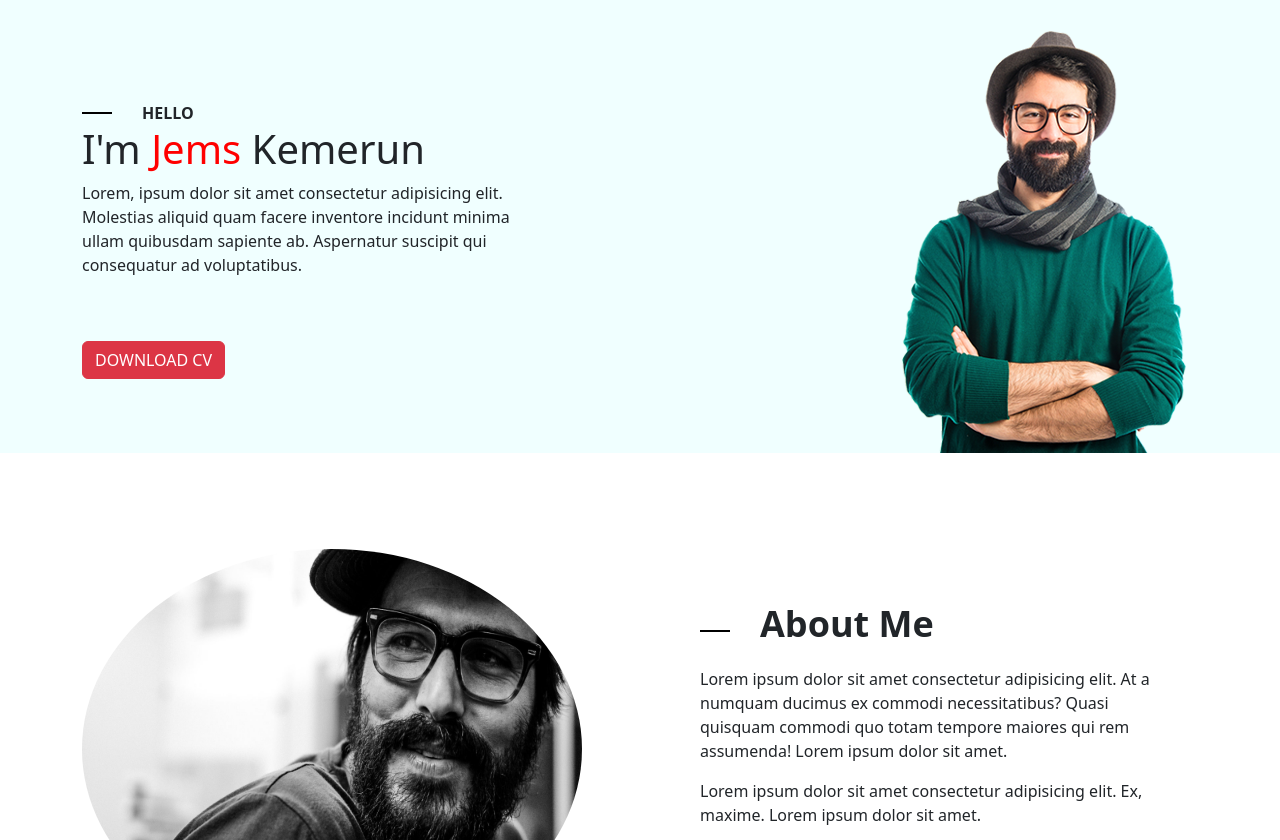
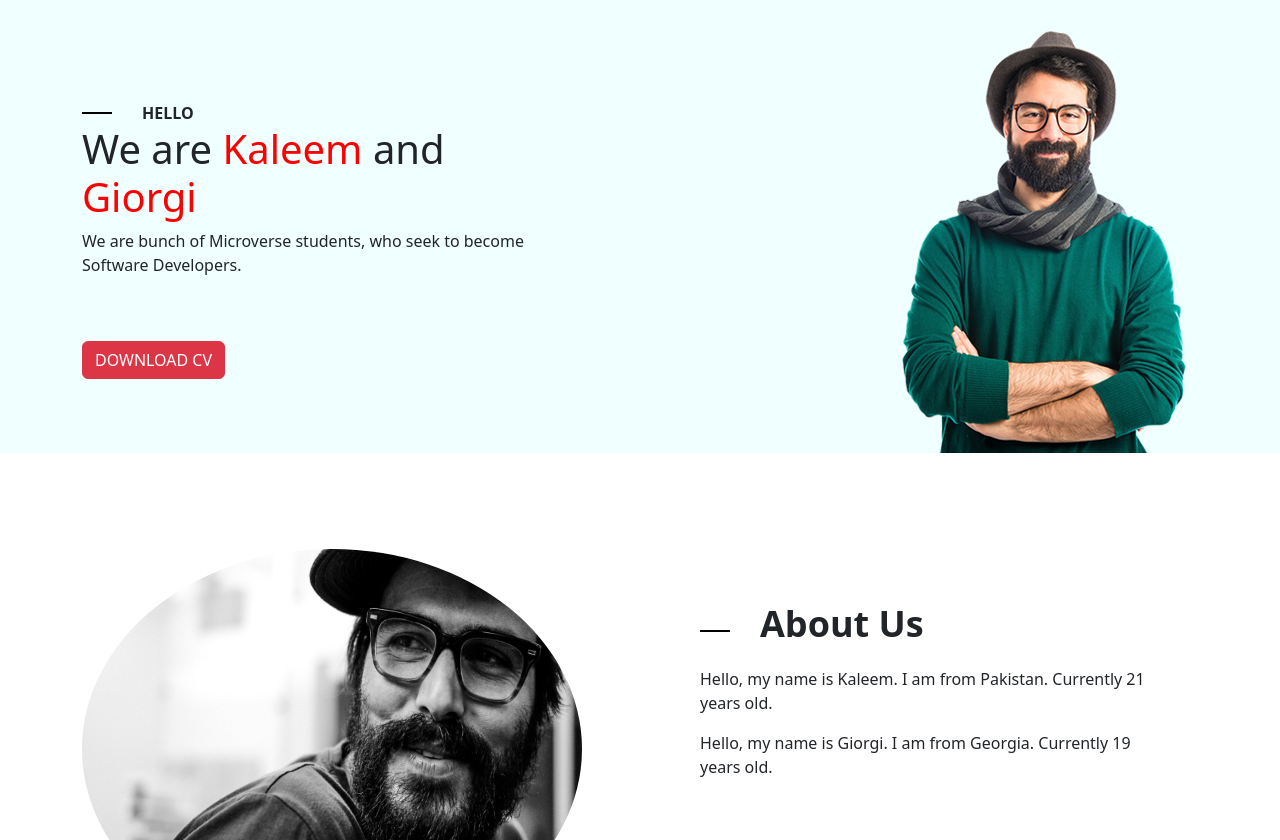
Before and after one commit to Boku5250/Boku-and-Kaleem, a plain HTML site: page index.html in a window 1280 px wide. Shown: the part 91-931 px from the top of the page. Drawn offline with nearby package versions, Linux system fonts and the light colour scheme.

Commit message:
Update index.html

```diff
--- a/index.html
+++ b/index.html
@@ -48,9 +48,8 @@
     <div class="hero container">
       <div class="col-5 py-5 mt-5">
         <div class="line"></div><strong style="text-transform: uppercase;">Hello</strong>
-        <h1>I'm <span style="color:red;">Jems</span> Kemerun</h1>
-        <p>Lorem, ipsum dolor sit amet consectetur adipisicing elit. Molestias aliquid quam facere inventore incidunt
-          minima ullam quibusdam sapiente ab. Aspernatur suscipit qui consequatur ad voluptatibus.</p>
+        <h1>We are <span style="color:red;">Kaleem</span> and <span style="color:red;">Giorgi</span></h1>
+        <p>We are bunch of Microverse students, who seek to become Software Developers.</p>
         <button class="btn btn-danger my-5">DOWNLOAD CV</button>
       </div>
     </div>
@@ -63,12 +62,11 @@
         </div>
         <div class="col-6 ">
           <div class="container p-5">
-            <div class="line"></div><strong style="font-size: 36px;">About Me</strong>
-            <p class="mt-3">Lorem ipsum dolor sit amet consectetur adipisicing elit. At a numquam ducimus ex commodi
-              necessitatibus?
-              Quasi quisquam commodi quo totam tempore maiores qui rem assumenda! Lorem ipsum dolor sit amet.
+            <div class="line"></div><strong style="font-size: 36px;">About Us</strong>
+            <p class="mt-3">Hello, my name is Kaleem. I am from Pakistan. Currently 21 years old.
+
             </p>
-            <p>Lorem ipsum dolor sit amet consectetur adipisicing elit. Ex, maxime. Lorem ipsum dolor sit amet.</p>
+            <p>Hello, my name is Giorgi. I am from Georgia. Currently 19 years old.</p>
             <button class="btn btn-danger px-3 mt-5">HIRE ME</button>
             <button class="btn btn-dark px-4 mt-5 mx-3" style="font-weight: bolder;">&#8594;</button>
           </div>
@@ -169,7 +167,7 @@
       </div>
       <div class="row justify-content-center mt-3">
         <div class="col-5 text-center">
-          <h6>COPYRIGHT @2018 GIANT THEME. ALL RIGHTS RESERVED<br>CREATED BY GIANT DESIGN</h6><br>
+
         </div>
       </div>
     </div>
```
